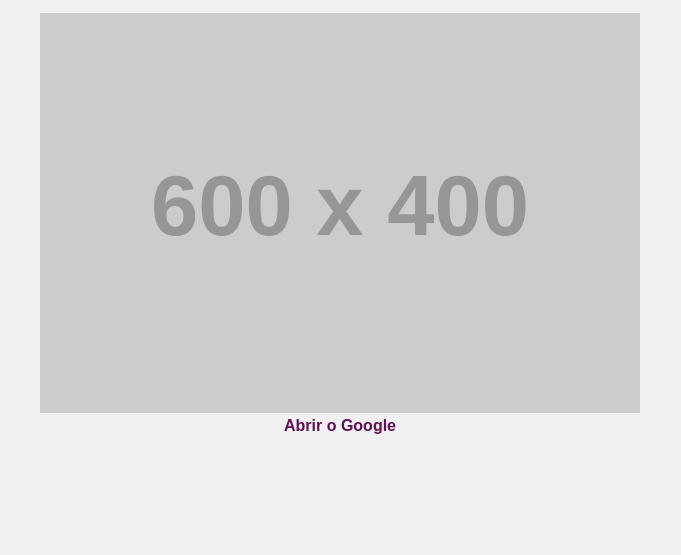
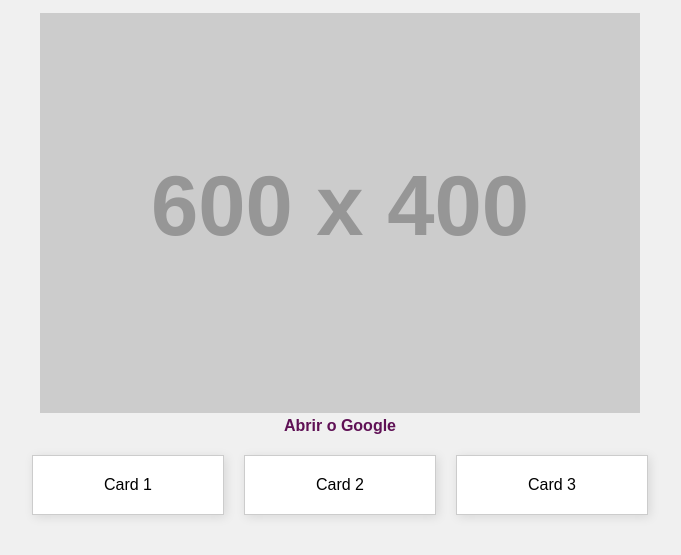
Before and after one commit to micaele17/css-fs25, a plain HTML site: page index.html in a window 1280 px wide. Shown: the part 101-656 px from the top of the page, without its empty margins (300-981 px from the left). Drawn offline with Linux system fonts and the light colour scheme.

Commit message:
Inicio do flaxbox

```diff
--- a/index.html
+++ b/index.html
@@ -11,4 +11,12 @@
     <p>Esta é minha primeira página criada com HTML.</p>
     <img src="https://placehold.co/600x400" alt="Imagem com fundo cinza">
     <a href="https://www.google.com.br/" target="_blanck">Abrir o Google</a>
+
+    <!-- flexbox -->
+    <div class="container">
+        <div id="card">Card 1</div>
+        <div id="card">Card 2</div>
+        <div id="card">Card 3</div>
+    </div>
+ <body>
 </html>
--- a/style.css
+++ b/style.css
@@ -25,3 +25,20 @@ a:hover {
     font-size: 20px;
     transition: 0.3s;
 }
+
+/*Flexbox */
+.container {
+    display: flex;
+    justify-content: center;
+    gap: 20px;
+    margin-top: 20px;
+}
+
+#card {
+    background: white;
+    padding: 20px;
+    border: 1px solid #ccc;
+    width: 150px;
+    text-align: center;
+    box-shadow: 2px 2px 10px rgba(0, 0, 0, 0.1);
+}
```
